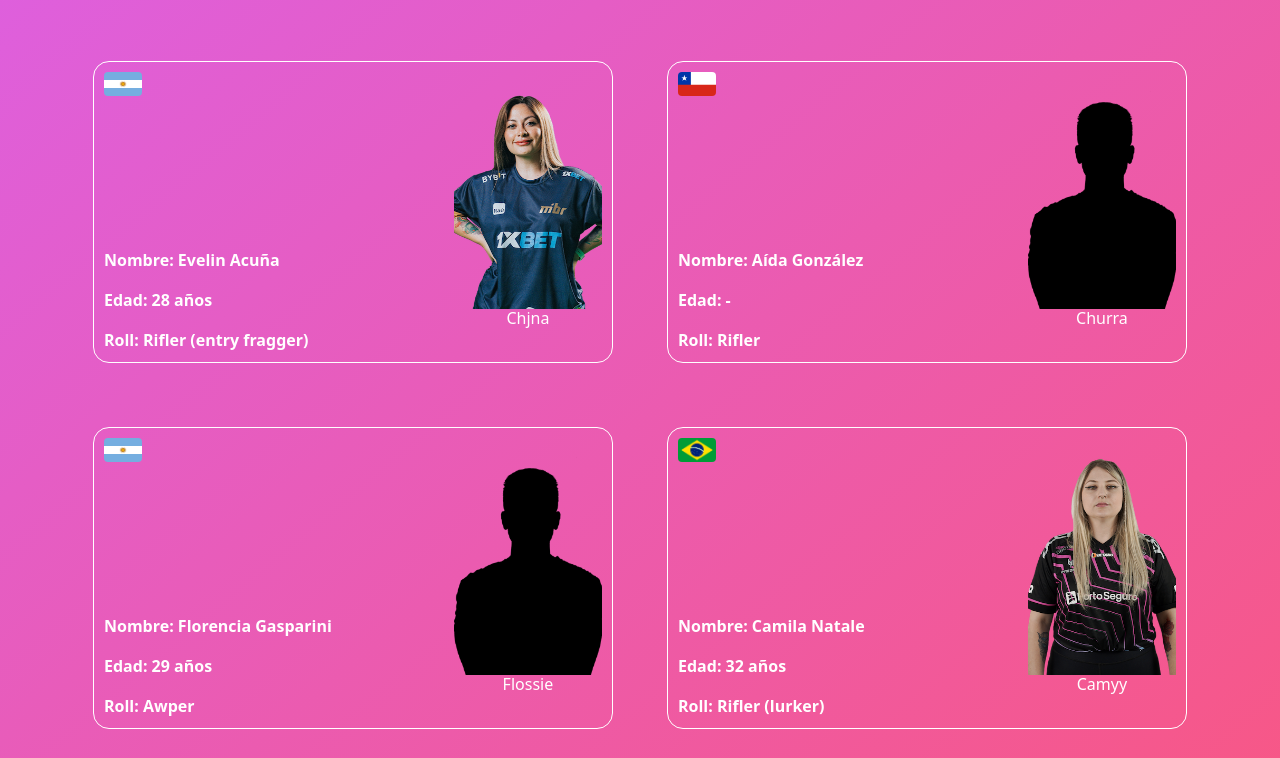
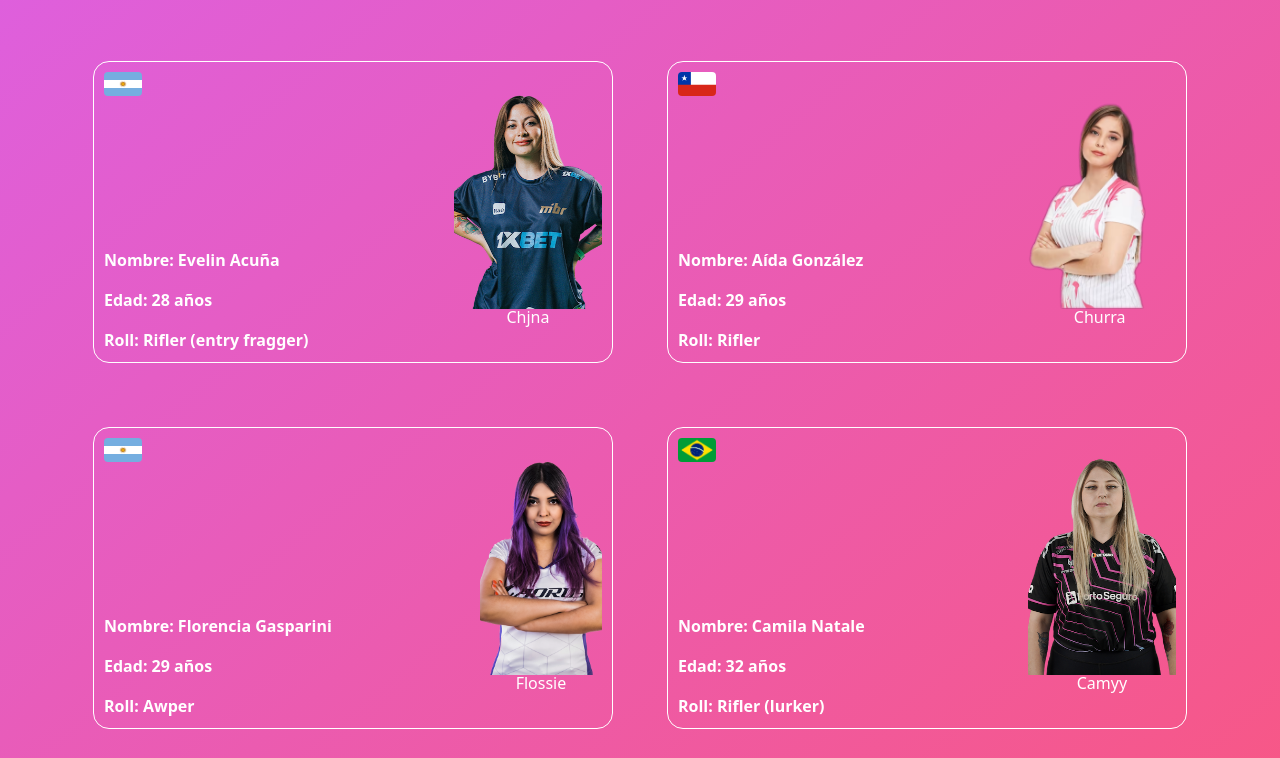
Before and after one commit to leandroelverdi/9z-page, a website: page pages/equipo.html in a window 1280 px wide. Shown: the part 2494-3252 px from the top of the page. Drawn offline with nearby package versions, Linux system fonts and the light colour scheme.

Commit message:
change images

```diff
--- a/pages/equipo.html
+++ b/pages/equipo.html
@@ -466,7 +466,7 @@
               <b class="section__team__card__header__info__text"
                 >Nombre: Aída González</b
               >
-              <b class="section__team__card__header__info__text"> Edad: - </b>
+              <b class="section__team__card__header__info__text"> Edad: 29 años </b>
               <b class="section__team__card__header__info__text"
                 >Roll: Rifler</b
               >
@@ -481,7 +481,7 @@
           </div>
           <div>
             <img
-              src="../multimedia/churra.webp"
+              src="../multimedia/churra.png"
               class="section__team__card__rosterImg"
               alt="Imagen donde se la ve a chjna jugadora de 9z team"
               loading="lazy"
@@ -511,7 +511,7 @@
           </div>
           <div>
             <img
-              src="../multimedia/flossie.webp"
+              src="../multimedia/flossie.png"
               class="section__team__card__rosterImg"
               alt="Imagen donde se la ve a flossie jugadora de 9z team"
               loading="lazy"
```
Also changed, not shown: multimedia/churra.png (added), multimedia/churra.webp (deleted), multimedia/flossie.png (added), multimedia/flossie.webp (deleted), multimedia/instagram.svg (deleted), multimedia/twitter.svg (deleted), multimedia/youtube.svg (deleted).
